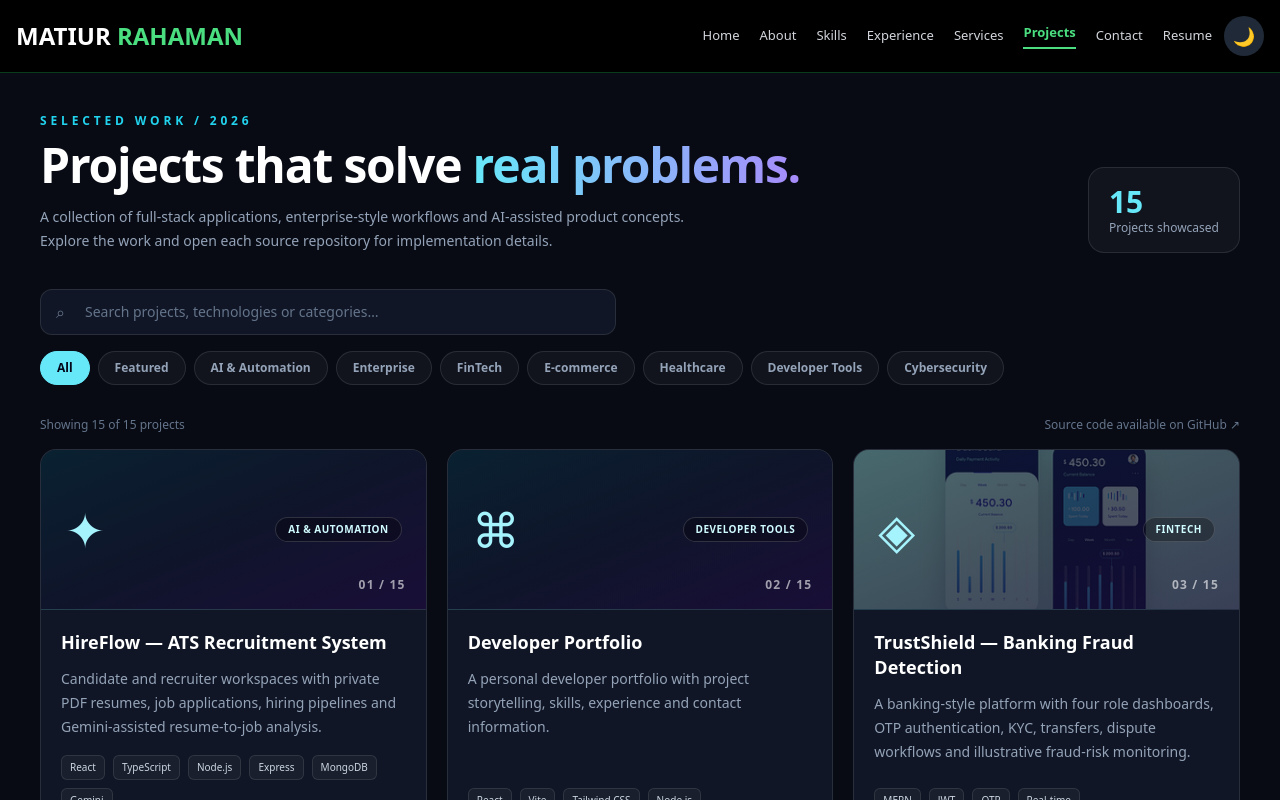
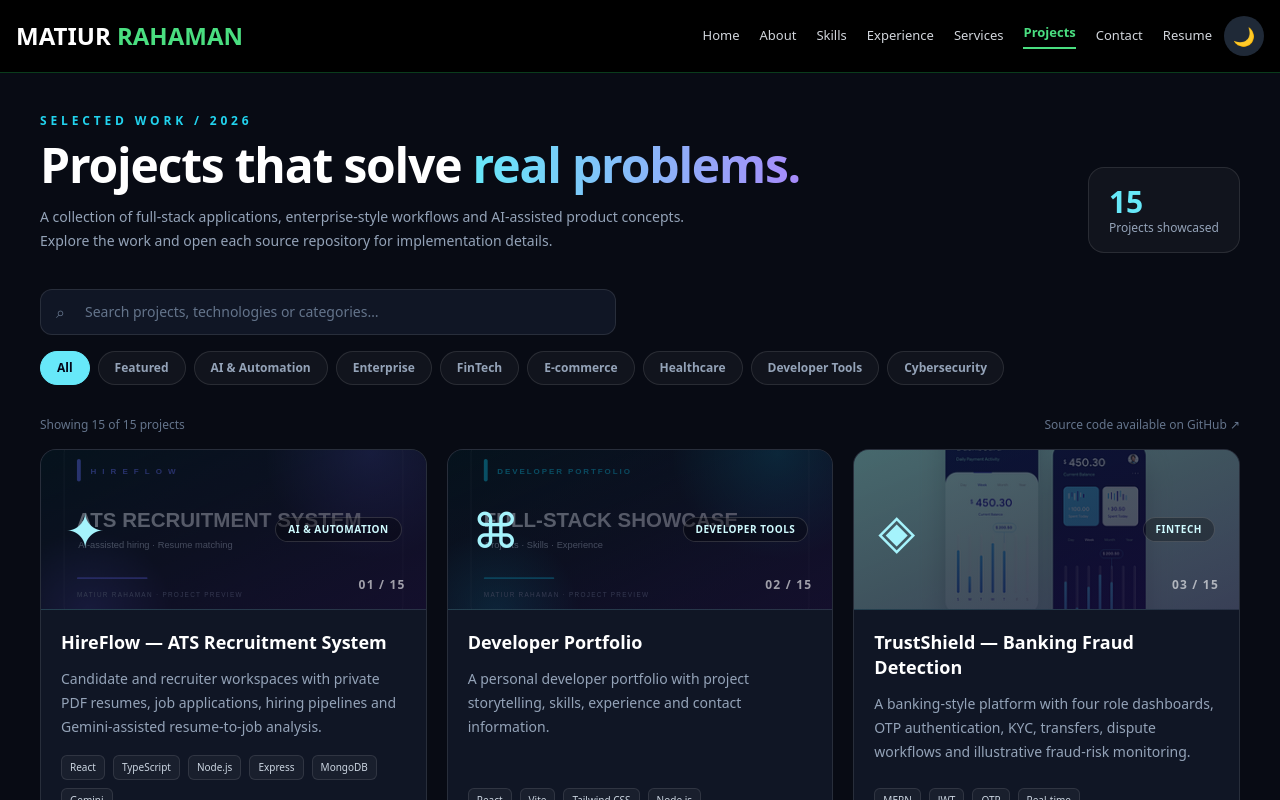
Before and after one commit to matiur25580/Developer-Portfolio, a React (Vite) app in the folder client/: page / in a window 1280 px wide. Both pictures are taken after a click on the button "Projects". Shown: the top 800 px of the page. Built offline with nearby package versions, Linux system fonts and the light colour scheme.

Commit message:
feat: show visual cover images for all 15 project cards

```diff
--- a/client/src/components/ProjectsShowcase.jsx
+++ b/client/src/components/ProjectsShowcase.jsx
@@ -1,21 +1,21 @@
 import { useMemo, useState } from "react";
 
 const projects = [
-  { title:"HireFlow — ATS Recruitment System", category:"AI & Automation", summary:"Candidate and recruiter workspaces with private PDF resumes, job applications, hiring pipelines and Gemini-assisted resume-to-job analysis.", stack:["React","TypeScript","Node.js","Express","MongoDB","Gemini"], repo:"ats-recruitment-system", icon:"✦", featured:true },
-  { title:"Developer Portfolio", category:"Developer Tools", summary:"A personal developer portfolio with project storytelling, skills, experience and contact information.", stack:["React","Vite","Tailwind CSS","Node.js"], repo:"Developer-Portfolio", icon:"⌘" },
+  { title:"HireFlow — ATS Recruitment System", category:"AI & Automation", summary:"Candidate and recruiter workspaces with private PDF resumes, job applications, hiring pipelines and Gemini-assisted resume-to-job analysis.", stack:["React","TypeScript","Node.js","Express","MongoDB","Gemini"], repo:"ats-recruitment-system", icon:"✦", image:"/projects/p07-hireflow.svg", featured:true },
+  { title:"Developer Portfolio", category:"Developer Tools", summary:"A personal developer portfolio with project storytelling, skills, experience and contact information.", stack:["React","Vite","Tailwind CSS","Node.js"], repo:"Developer-Portfolio", icon:"⌘", image:"/projects/p08-developer-portfolio.svg" },
   { title:"TrustShield — Banking Fraud Detection", category:"FinTech", summary:"A banking-style platform with four role dashboards, OTP authentication, KYC, transfers, dispute workflows and illustrative fraud-risk monitoring.", stack:["MERN","JWT","OTP","Real-time"], repo:"Enterprise-AI-Powered-Digital-Banking-Fraud-Detection-DevOps-Command-Center", icon:"◈", image:"/projects/p5.png", featured:true },
   { title:"FleetCommand — Logistics & Supply Chain", category:"Enterprise", summary:"Logistics operations for clients, fleet and warehouse managers, drivers and accountants, with live tracking, audit logs and a 7-day demand forecast.", stack:["React","Node.js","Express","MongoDB","Socket.IO"], repo:"Enterprise-AI-Powered-Logistics-Fleet-Supply-Chain-Command-Center", icon:"⇄", image:"/projects/p4.png", featured:true },
-  { title:"SmartGadget Lifestyle MegaStore", category:"E-commerce", summary:"MERN commerce project with catalog APIs, OTP authentication, seller-owned products and cash-on-delivery orders; payment and some AI-labelled widgets are not implemented.", stack:["MERN","JWT","OTP"], repo:"Enterprise-AI-Powered-SmartGadget-Lifestyle-MegaStore-Command-Center", icon:"▣" },
+  { title:"SmartGadget Lifestyle MegaStore", category:"E-commerce", summary:"MERN commerce project with catalog APIs, OTP authentication, seller-owned products and cash-on-delivery orders; payment and some AI-labelled widgets are not implemented.", stack:["MERN","JWT","OTP"], repo:"Enterprise-AI-Powered-SmartGadget-Lifestyle-MegaStore-Command-Center", icon:"▣", image:"/projects/p09-smartgadget.svg" },
   { title:"CityCare Hospital Management", category:"Healthcare", summary:"Hospital operations spanning patient registration, appointments, clinical workflows, pharmacy, lab, billing and role-specific dashboards.", stack:["MERN","JWT","OTP"], repo:"hospital-management-system", icon:"✚", image:"/projects/p2.png", featured:true },
-  { title:"AI SaaS Generator", category:"AI & Automation", summary:"Draftline AI Writing Studio: Gemini-powered content generation with verified accounts, generation history, bookmarks and a transactional credit ledger.", stack:["React","Vite","Express","MongoDB","Gemini","Brevo"], repo:"ai-saas-generator", icon:"✧" },
+  { title:"AI SaaS Generator", category:"AI & Automation", summary:"Draftline AI Writing Studio: Gemini-powered content generation with verified accounts, generation history, bookmarks and a transactional credit ledger.", stack:["React","Vite","Express","MongoDB","Gemini","Brevo"], repo:"ai-saas-generator", icon:"✧", image:"/projects/p10-draftline-ai.svg" },
   { title:"Real Estate Management System", category:"Enterprise", summary:"A property-management platform covering rental, lease, booking and maintenance workflows.", stack:["React","Node.js","Express","MongoDB"], repo:"realestate-management-system", icon:"⌂", image:"/projects/p3.png", featured:true },
-  { title:"Real-Time Chat & Collaboration Hub", category:"Developer Tools", summary:"A real-time chat app with registration/login, online-user presence, message history and Socket.IO messaging.", stack:["React","Node.js","Express","Socket.IO"], repo:"Enterprise-Real-Time-Chat-Collaboration-Hub", icon:"◌" },
-  { title:"Trello Clone", category:"Developer Tools", summary:"A MERN project-management app for creating boards and organizing tasks with a React/Vite frontend and Express/MongoDB API.", stack:["Web Application","Task Management"], repo:"Trello-Clone", icon:"▤" },
-  { title:"Online Food Ordering System", category:"E-commerce", summary:"A food-ordering website project. This was a team academic project; documented contribution: frontend UI work.", stack:["HTML","CSS","JavaScript","Bootstrap","PHP","MySQL"], repo:"Online-Food-Ordering-System-main", icon:"⌁" },
+  { title:"Real-Time Chat & Collaboration Hub", category:"Developer Tools", summary:"A real-time chat app with registration/login, online-user presence, message history and Socket.IO messaging.", stack:["React","Node.js","Express","Socket.IO"], repo:"Enterprise-Real-Time-Chat-Collaboration-Hub", icon:"◌", image:"/projects/p11-chat-hub.svg" },
+  { title:"Trello Clone", category:"Developer Tools", summary:"A MERN project-management app for creating boards and organizing tasks with a React/Vite frontend and Express/MongoDB API.", stack:["Web Application","Task Management"], repo:"Trello-Clone", icon:"▤", image:"/projects/p12-trello-clone.svg" },
+  { title:"Online Food Ordering System", category:"E-commerce", summary:"A food-ordering website project. This was a team academic project; documented contribution: frontend UI work.", stack:["HTML","CSS","JavaScript","Bootstrap","PHP","MySQL"], repo:"Online-Food-Ordering-System-main", icon:"⌁", image:"/projects/p13-food-ordering.svg" },
   { title:"Smart HR & Payroll Management", category:"Enterprise", summary:"A workforce platform covering employee self-service, attendance, leave and payroll workflows.", stack:["TypeScript","Preact","Express","MongoDB"], repo:"enterprise-hr-payroll-system", icon:"◫", image:"/projects/p1.webp", featured:true },
   { title:"Multi-Vendor Marketplace Seller Ecosystem", category:"E-commerce", summary:"A marketplace ecosystem project spanning buyer, seller, logistics and finance workflows.", stack:["MERN","MongoDB","Brevo OTP"], repo:"Enterprise-AI-Powered-Multi-Vendor-Marketplace-Seller-Ecosystem-Command-Center", icon:"▦", image:"/projects/p6.png", featured:true },
-  { title:"FinTech Smart Invoice & Expense System", category:"FinTech", summary:"A finance-operations project focused on invoices, expense tracking and supplier-payment workflows.", stack:["React","TypeScript","Node.js","Express","MongoDB","JWT"], repo:"FinTech-Smart-Invoice-Expense-Supplier-Payment-System", icon:"＄" },
-  { title:"Cyber Security Operations Command Center", category:"Cybersecurity", summary:"SOC/SIEM/SOAR/GRC platform foundation with identity backend work in progress; broader detection, incident and compliance capabilities are product direction, not all completed features.", stack:["React","Vite","TypeScript","Node.js","Express","MongoDB"], repo:"Enterprise-AI-Powered-Cyber-Security-Operations-Command-Center", icon:"⬡" }
+  { title:"FinTech Smart Invoice & Expense System", category:"FinTech", summary:"A finance-operations project focused on invoices, expense tracking and supplier-payment workflows.", stack:["React","TypeScript","Node.js","Express","MongoDB","JWT"], repo:"FinTech-Smart-Invoice-Expense-Supplier-Payment-System", icon:"＄", image:"/projects/p14-fintech-invoice.svg" },
+  { title:"Cyber Security Operations Command Center", category:"Cybersecurity", summary:"SOC/SIEM/SOAR/GRC platform foundation with identity backend work in progress; broader detection, incident and compliance capabilities are product direction, not all completed features.", stack:["React","Vite","TypeScript","Node.js","Express","MongoDB"], repo:"Enterprise-AI-Powered-Cyber-Security-Operations-Command-Center", icon:"⬡", image:"/projects/p15-cyber-command.svg" }
 ];
 
 const filters = ["All","Featured","AI & Automation","Enterprise","FinTech","E-commerce","Healthcare","Developer Tools","Cybersecurity"];
```
